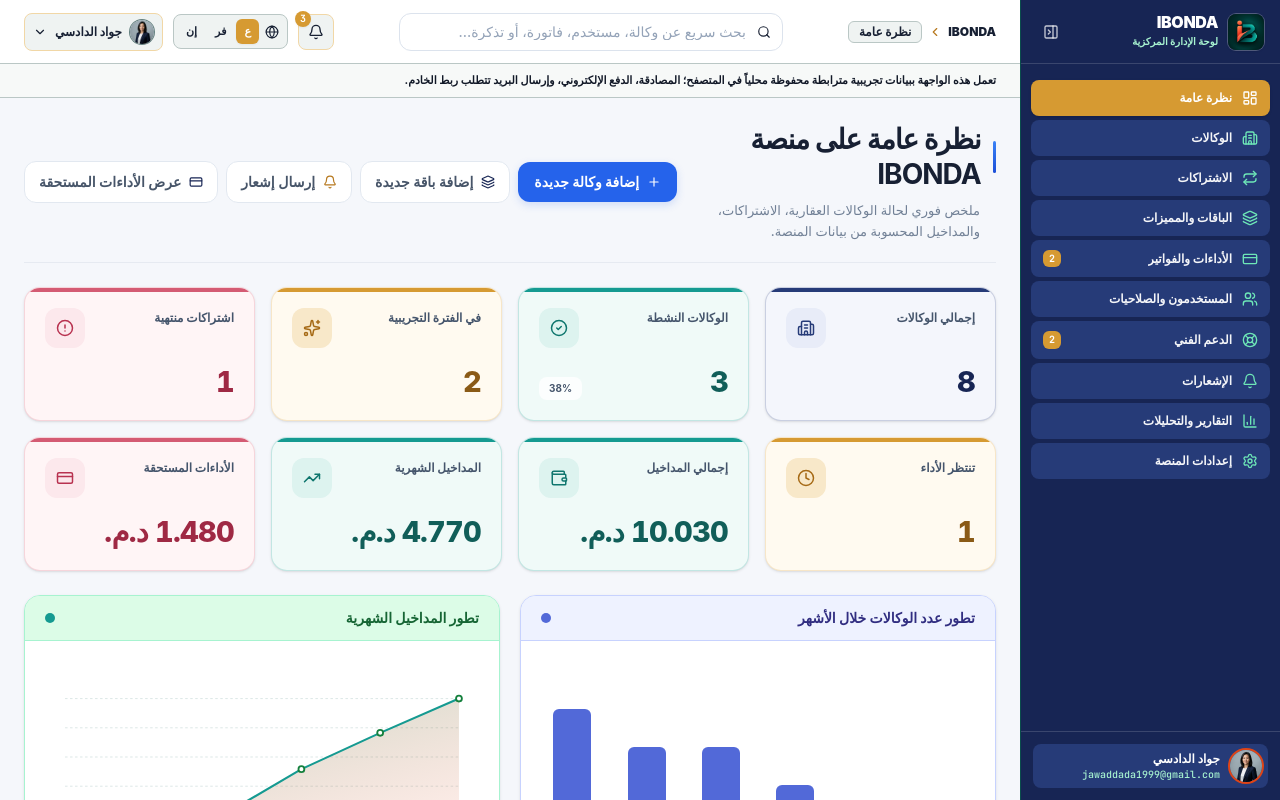
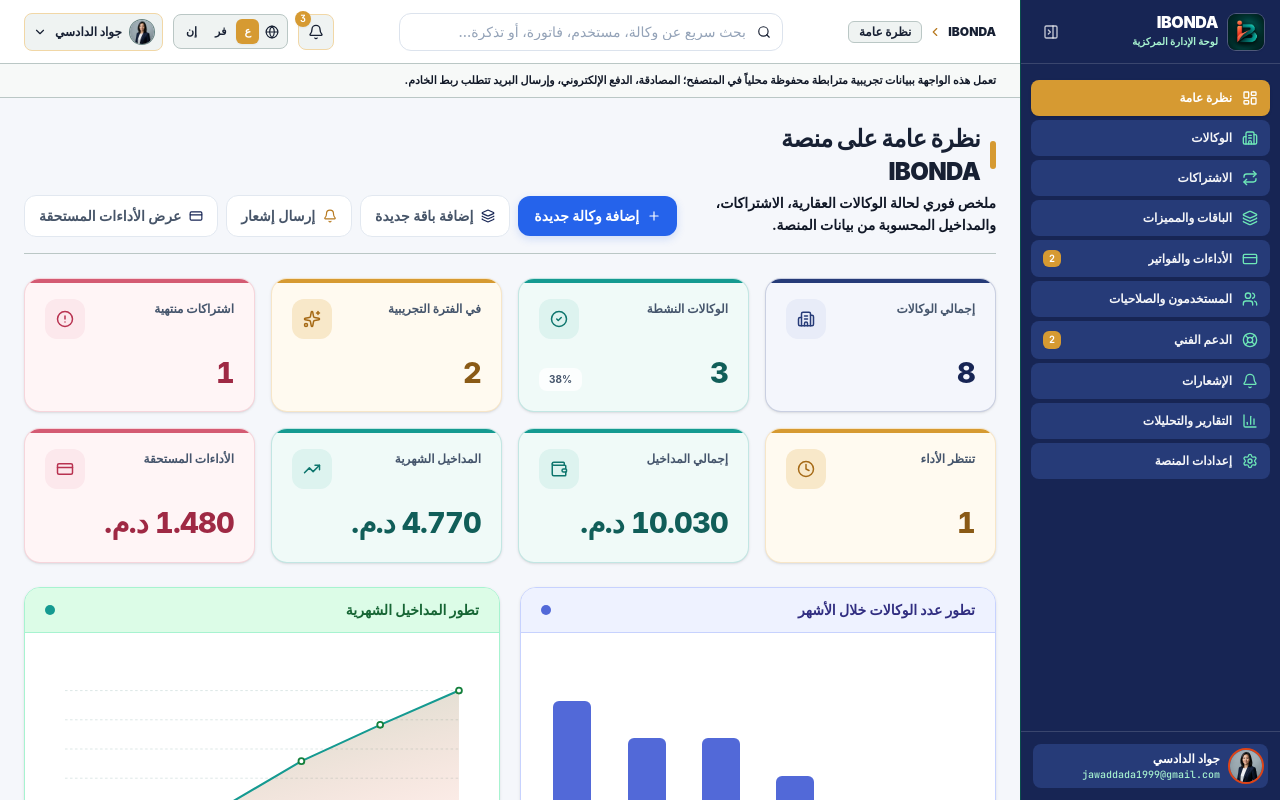
Before and after one commit to jawaddada1999-svg/MEINE, a React (Vite) app: page / in a window 1280 px wide. Shown: the top 800 px of the page. Built offline with nearby package versions, Linux system fonts and the light colour scheme.

Commit message:
Restore original MEINE dashboard appearance

```diff
--- a/src/components/ui/PageHeader.tsx
+++ b/src/components/ui/PageHeader.tsx
@@ -8,17 +8,22 @@ interface PageHeaderProps {
 
 export function PageHeader({ title, subtitle, actions }: PageHeaderProps) {
   return (
-    <div className="mb-6 flex flex-col gap-4 border-b border-[#E6EAF1] pb-5 sm:flex-row sm:items-center sm:justify-between">
+    <div className="flex flex-col gap-4 border-b border-[#BAC7C5] pb-4 sm:flex-row sm:items-end sm:justify-between">
       <div className="min-w-0">
-        <div className="flex items-center gap-3">
-          <span className="h-8 w-1 rounded-full bg-gradient-to-b from-[#3B82F6] to-[#1D4ED8]" aria-hidden="true" />
-          <h1 className="text-[25px] font-bold tracking-[-0.035em] text-[#172033] leading-tight sm:text-[28px]">
+        <div className="flex items-center gap-2.5">
+          <span
+            className="h-7 w-1.5 rounded-full bg-[#DF4416]"
+            aria-hidden="true"
+          />
+          <h1 className="text-[24px] font-black tracking-tight text-[#000000] leading-snug">
             {title}
           </h1>
         </div>
-        <p className="mt-2 ms-4 text-[13px] font-medium leading-relaxed text-[#718096]">{subtitle}</p>
+        <p className="mt-1 text-sm font-bold text-[#111827] leading-relaxed">{subtitle}</p>
       </div>
-      {actions && <div className="flex flex-wrap items-center gap-2 shrink-0">{actions}</div>}
+      {actions && (
+        <div className="flex flex-wrap items-center gap-2 shrink-0">{actions}</div>
+      )}
     </div>
   );
 }
```
